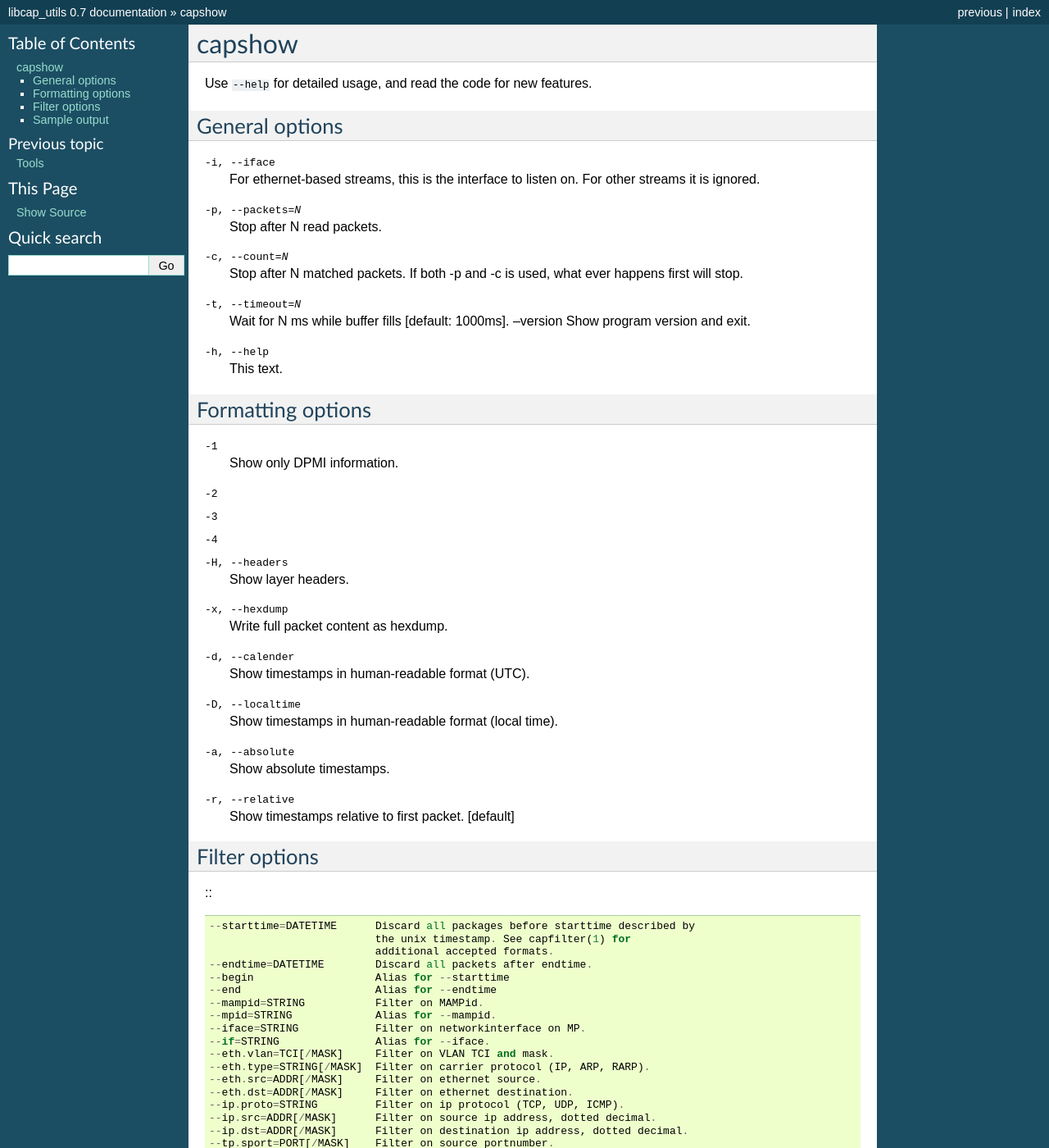
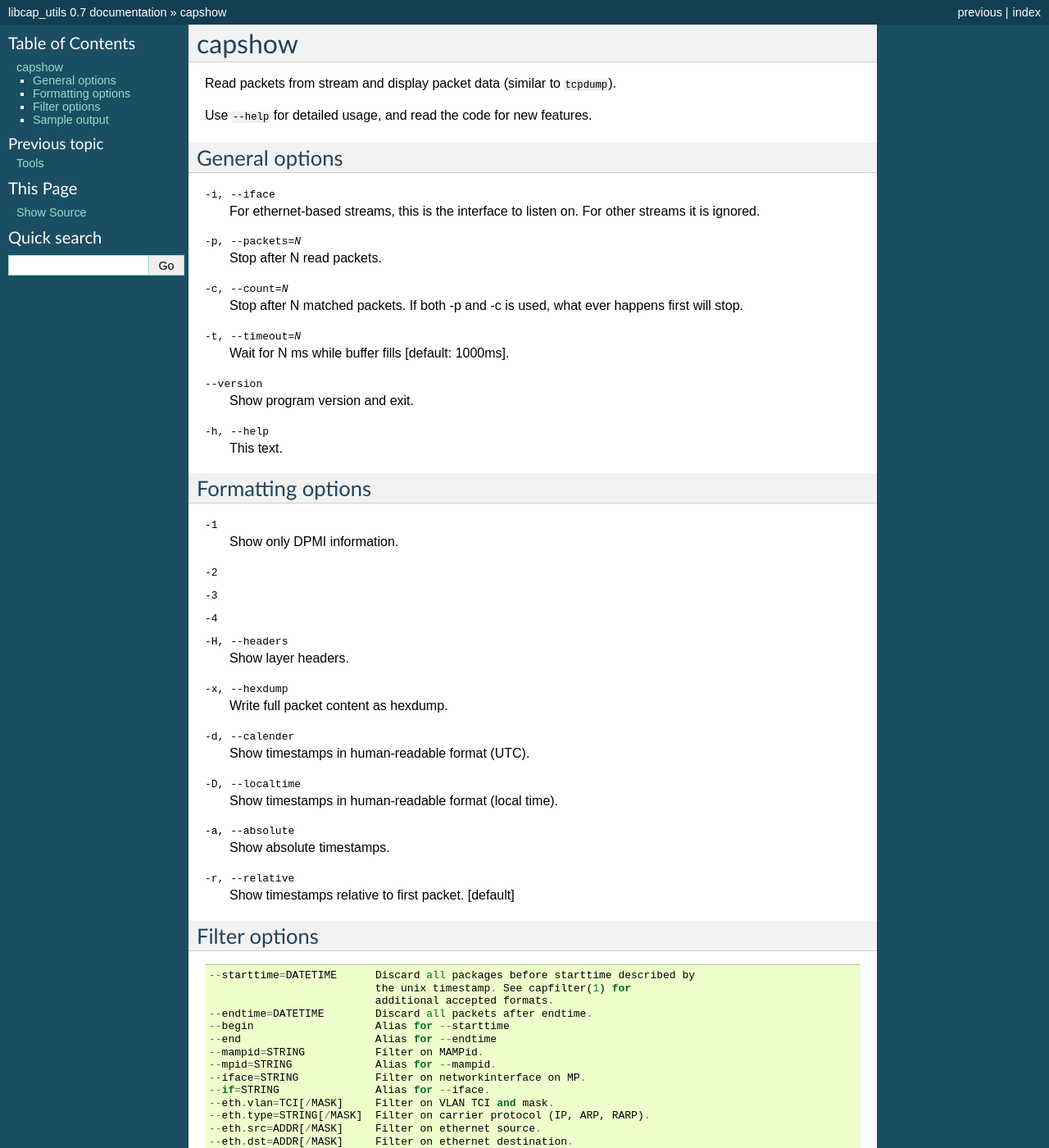
Before and after one commit to DPMI/libcap_utils, a Sphinx documentation site: the page built from docs/capshow.rst, in a window 1280 px wide and 1400 px high. Shown: the whole window at 82% size. Built offline with Sphinx 7.4.7, drawn with Linux system fonts in a browser that asks for light colours.

Commit message:
docs: slight reformat

```diff
--- a/docs/capshow.rst
+++ b/docs/capshow.rst
@@ -1,27 +1,27 @@
 capshow
 =======
+
+Read packets from stream and display packet data (similar to ``tcpdump``).
 
 Use ``--help`` for detailed usage, and read the code for new features.
 
 General options
 ---------------
 
--i, --iface          For ethernet-based streams, this is the interface to listen
-                     on. For other streams it is ignored.
+-i, --iface          For ethernet-based streams, this is the interface to listen on. For other streams it is ignored.
 -p, --packets=N      Stop after N read packets.
--c, --count=N        Stop after N matched packets.
-                     If both -p and -c is used, what ever happens first will stop.
+-c, --count=N        Stop after N matched packets. If both -p and -c is used, what ever happens first will stop.
 -t, --timeout=N      Wait for N ms while buffer fills [default: 1000ms].
-    --version        Show program version and exit.
+--version            Show program version and exit.
 -h, --help           This text.
 
 Formatting options
 ------------------
 
 -1                   Show only DPMI information.
--2                     .. include link layer.
--3                     .. include transport layer.
--4                     .. include application layer. [default]
+-2                   .. include link layer.
+-3                   .. include transport layer.
+-4                   .. include application layer. [default]
 -H, --headers        Show layer headers.
 -x, --hexdump        Write full packet content as hexdump.
 -d, --calender       Show timestamps in human-readable format (UTC).
@@ -32,7 +32,7 @@ Formatting options
 Filter options
 --------------
 
-:::
+::
 
    --starttime=DATETIME      Discard all packages before starttime described by
                              the unix timestamp. See capfilter(1) for
```
